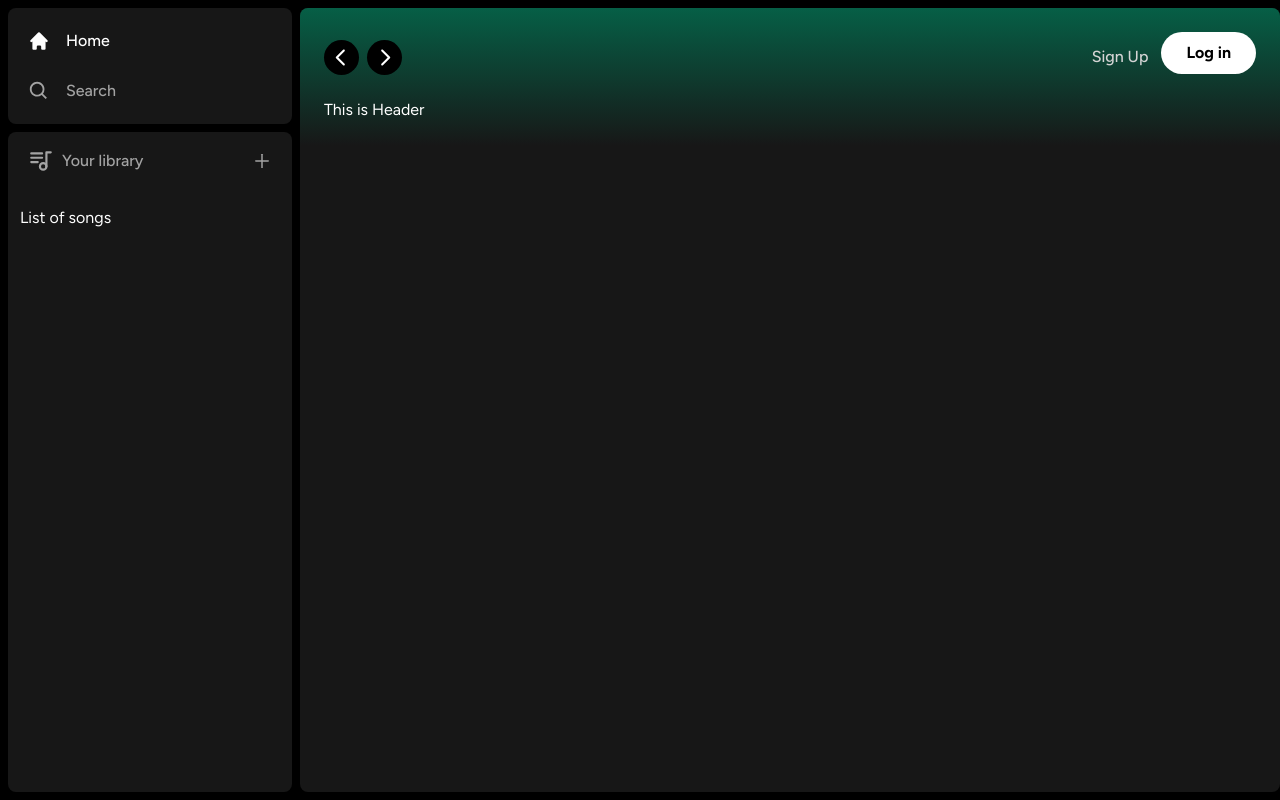
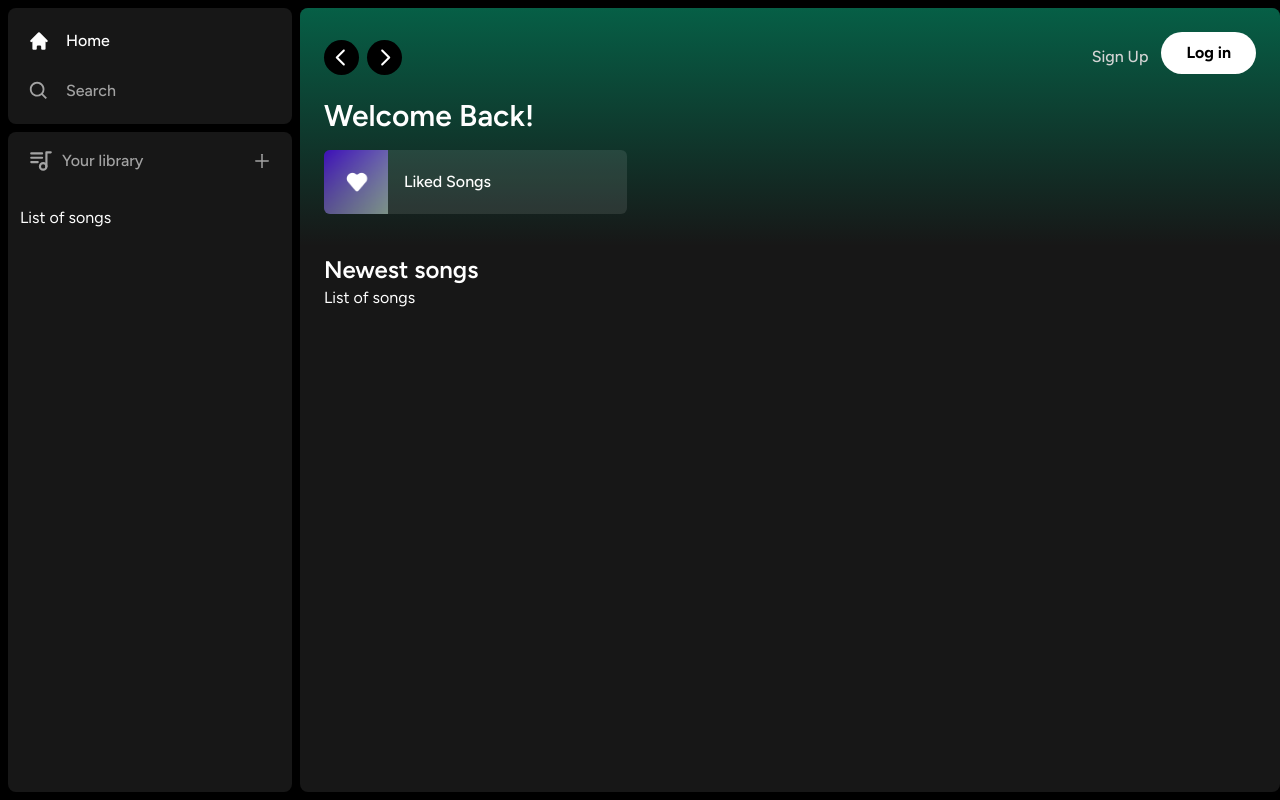
Before and after one commit to BaohuyTran/Dotify, a Next.js app in the folder dotify-frontend/: page / in a window 1280 px wide. Built offline with nearby package versions, Linux system fonts and the light colour scheme.

Commit message:
main content - finish basic layout

```diff
--- a/dotify-frontend/app/(site)/page.tsx
+++ b/dotify-frontend/app/(site)/page.tsx
@@ -1,9 +1,37 @@
 import Header from "@/components/Header";
+import ListItem from "@/components/ListItem";
 
 export default function Home() {
   return (
     <div className="bg-neutral-900 rounded-lg h-full w-full overflow-hidden overflow-y-hidden">
-      <Header>This is Header</Header>
+      <Header>
+        <div className="mb-2">
+          <h1 className="text-white text-3xl font-semibold">Welcome Back!</h1>
+          <div
+            className="
+              grid
+              grid-cols-1
+              sm:grid-cols-2
+              xl:grid-cols-3
+              2xl:grid-cols-4
+              gap-3
+              mt-4
+            "
+          >
+            <ListItem image="/images/liked.png" name="Liked Songs" href="liked" />
+          </div>
+        </div>
+      </Header>
+      <div className="mt-2 mb-7 px-6">
+        <div className="flex justify-between items-center">
+          <h1 className="text-white text-2xl font-semibold">
+            Newest songs
+          </h1>
+        </div>
+        <div>
+          List of songs
+        </div>
+      </div>
     </div>
   )
 }
--- /dev/null
+++ b/dotify-frontend/components/ListItem.tsx
@@ -0,0 +1,71 @@
+"use client"
+
+import { useRouter } from "next/navigation";
+import Image from "next/image";
+import { FaPlay } from "react-icons/fa";
+
+interface ListItemProps {
+  image: string;
+  name: string;
+  href: string;
+}
+
+const ListItem: React.FC<ListItemProps> = ({
+  image,
+  name,
+  href
+}) => {
+  const router = useRouter();
+
+  const onClick = () => {
+    //Only when authenticated
+    router.push(href);
+  }
+
+  return (
+    <button
+      onClick={onClick}
+      className="
+        relative
+        group
+        flex
+        items-center
+        rounded-md
+        overflow-hidden
+        gap-x-4
+        bg-neutral-100/10
+        hover:bg-neutral-100/20
+        transition
+        pr-4
+      "
+    >
+      <div className="relative min-h-[64px] min-w-[64px]">
+        <Image className="object-cover" fill src={image} alt="Image" />
+      </div>
+      <p className="font-medium truncate py-5">
+        {name}
+      </p>
+      <div
+        className="
+          absolute
+          transition
+          opacity-0
+          rounded-full
+          flex
+          items-center
+          justify-center
+          bg-green-500
+          p-4
+          drop-shadow-md
+          right-5
+          group-hover:opacity-100
+          hover:scale-110
+        "
+      >
+        <FaPlay className="text-black" />
+      </div>
+    </button>
+  );
+}
+
+export default ListItem;
```
Also changed, not shown: dotify-frontend/public/images/liked.png (added).
